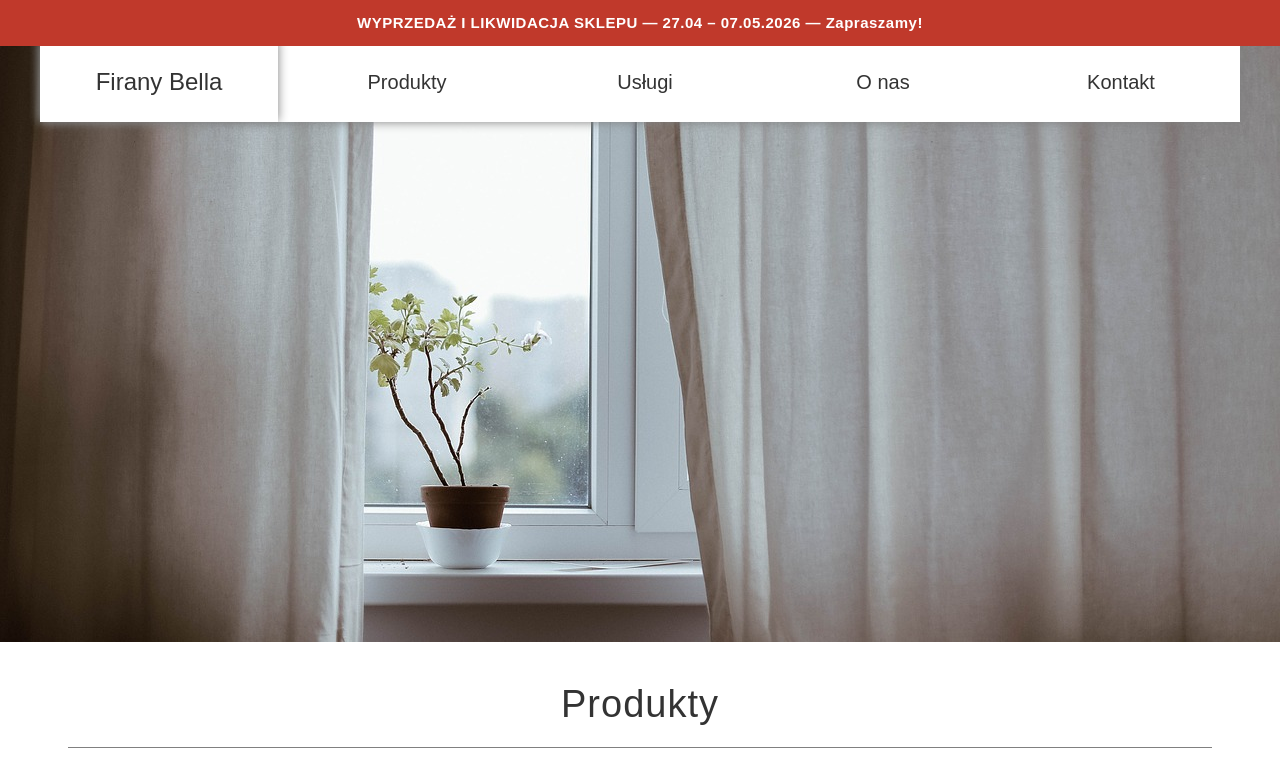
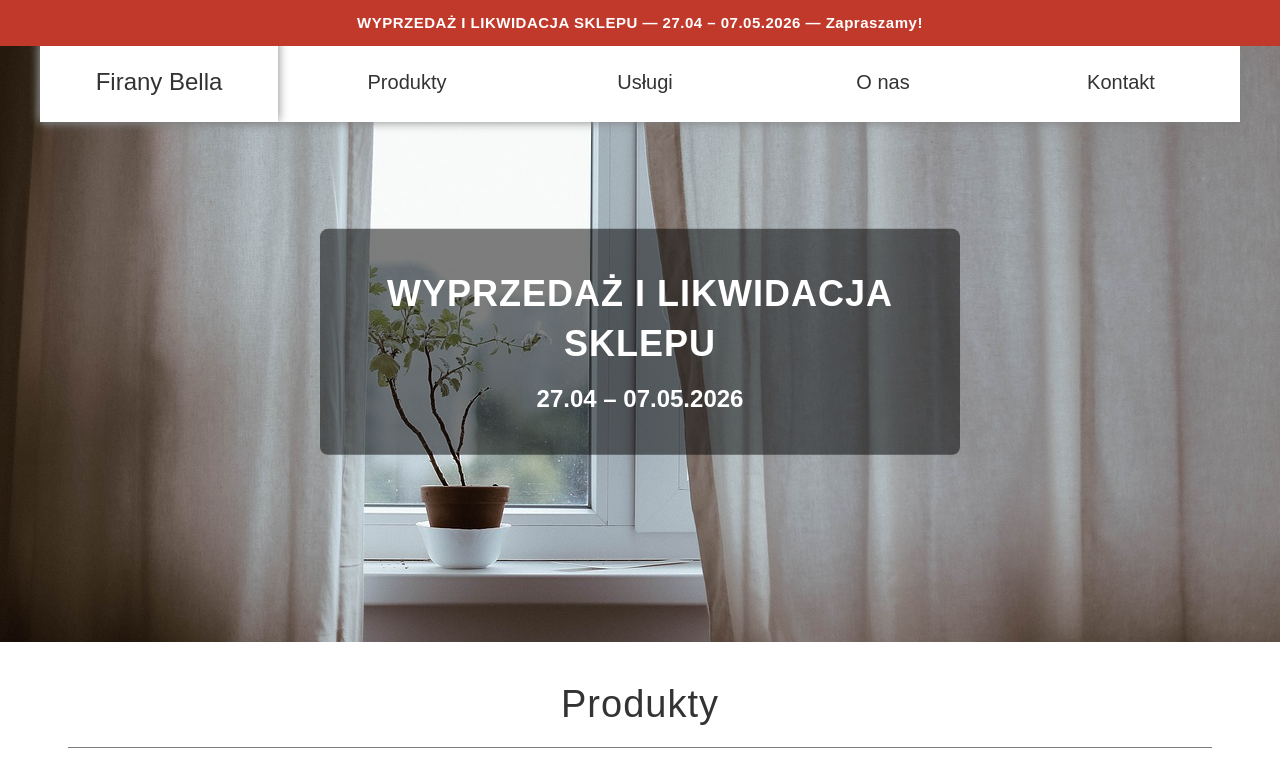
Before and after one commit to akarrq/Firany-website, a plain HTML site: page index.html in a window 1280 px wide. Shown: the top 773 px of the page. Drawn offline with Linux system fonts and the light colour scheme; a web font is replaced by a local one.

Commit message:
add promotional sale banner with title and date to the header
Co-authored-by: Copilot <copilot@github.com>

```diff
--- a/css/main.css
+++ b/css/main.css
@@ -117,10 +117,40 @@
   right: 0;
   height: 30vh;
   z-index: -1;
+  display: flex;
+  align-items: center;
+  justify-content: center;
+}
+.baner__sale {
+  position: absolute;
+  top: 50%;
+  left: 50%;
+  transform: translate(-50%, -50%);
+  z-index: 10;
+  text-align: center;
+  background-color: rgba(0, 0, 0, 0.5);
+  padding: 32px 24px;
+  border-radius: 8px;
+  max-width: 90%;
+}
+.baner__sale-title {
+  color: #fff;
+  font-size: 24px;
+  font-weight: 700;
+  letter-spacing: 1px;
+  margin: 0 0 12px 0;
+  line-height: 1.4;
+}
+.baner__sale-date {
+  color: #fff;
+  font-size: 18px;
+  font-weight: 600;
+  margin: 0;
+  line-height: 1.4;
 }
 .baner__element {
-  position: relative;
-  left: 0;
+  position: absolute;
+  width: 100%;
   height: 100%;
   background-repeat: no-repeat;
   background-position: center;
@@ -130,19 +160,16 @@
           animation: baner 30s ease infinite;
 }
 .baner__first-el {
-  top: 0;
   background-image: url(/img/firany1-640.jpg);
   -webkit-animation-delay: 20s;
           animation-delay: 20s;
 }
 .baner__second-el {
-  top: -100%;
   background-image: url(/img/firany2-640.jpg);
   -webkit-animation-delay: 10s;
           animation-delay: 10s;
 }
 .baner__third-el {
-  top: -200%;
   background-image: url(/img/firany3-640.jpg);
   background-position: bottom;
 }
@@ -260,6 +287,13 @@ html {
     height: 50vh;
     margin-top: calc(15vh + 42px);
   }
+  .baner__sale-title {
+    font-size: 28px;
+    padding: 0 20px;
+  }
+  .baner__sale-date {
+    font-size: 20px;
+  }
   .section__title {
     margin-top: 24px;
     margin-bottom: 24px;
@@ -325,6 +359,15 @@ html {
   .baner {
     height: 75vh;
     margin-top: 42px;
+  }
+  .baner__sale {
+    padding: 40px 32px;
+  }
+  .baner__sale-title {
+    font-size: 36px;
+  }
+  .baner__sale-date {
+    font-size: 24px;
   }
   .baner__first-el {
     background-image: url(/img/firany1-1280.jpg);
@@ -444,6 +487,15 @@ html {
   .footer {
     font-size: 12px;
   }
+  .baner__sale {
+    padding: 32px 28px;
+  }
+  .baner__sale-title {
+    font-size: 28px;
+  }
+  .baner__sale-date {
+    font-size: 20px;
+  }
 }
 @media (orientation: portrait) and (max-width: 767px) {
   .nav {
@@ -458,4 +510,14 @@ html {
   .baner {
     margin-top: calc(10vh + 52px);
   }
+  .baner__sale {
+    padding: 24px 16px;
+    max-width: 85%;
+  }
+  .baner__sale-title {
+    font-size: 20px;
+  }
+  .baner__sale-date {
+    font-size: 16px;
+  }
 }/*# sourceMappingURL=main.css.map */
--- a/index.html
+++ b/index.html
@@ -46,6 +46,10 @@
       </div>
     </nav>
     <header class="baner">
+      <div class="baner__sale">
+        <h2 class="baner__sale-title">WYPRZEDAŻ I LIKWIDACJA SKLEPU</h2>
+        <p class="baner__sale-date">27.04 – 07.05.2026</p>
+      </div>
       <div class="baner__element baner__first-el"></div>
       <div class="baner__element baner__second-el"></div>
       <div class="baner__element baner__third-el"></div>
```
